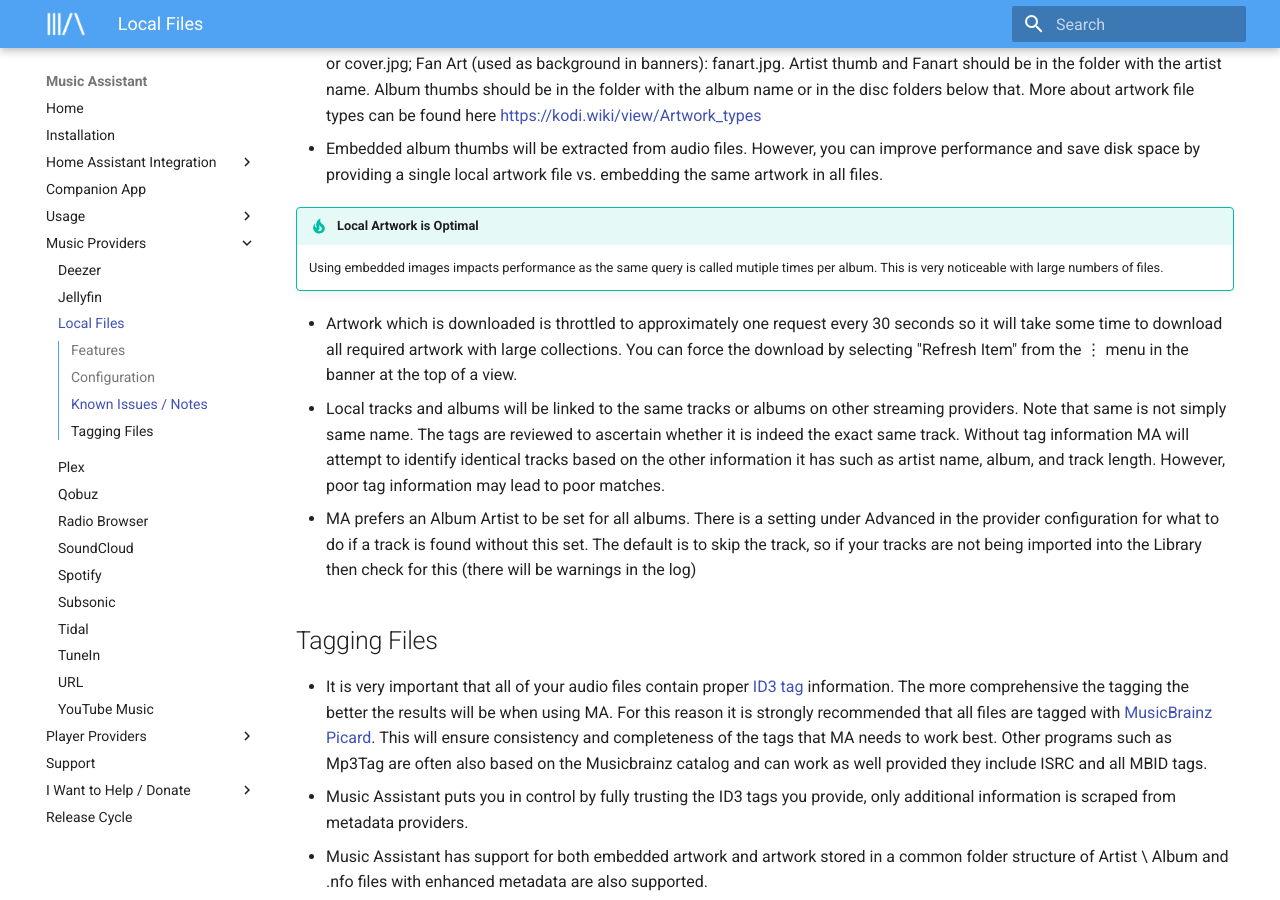
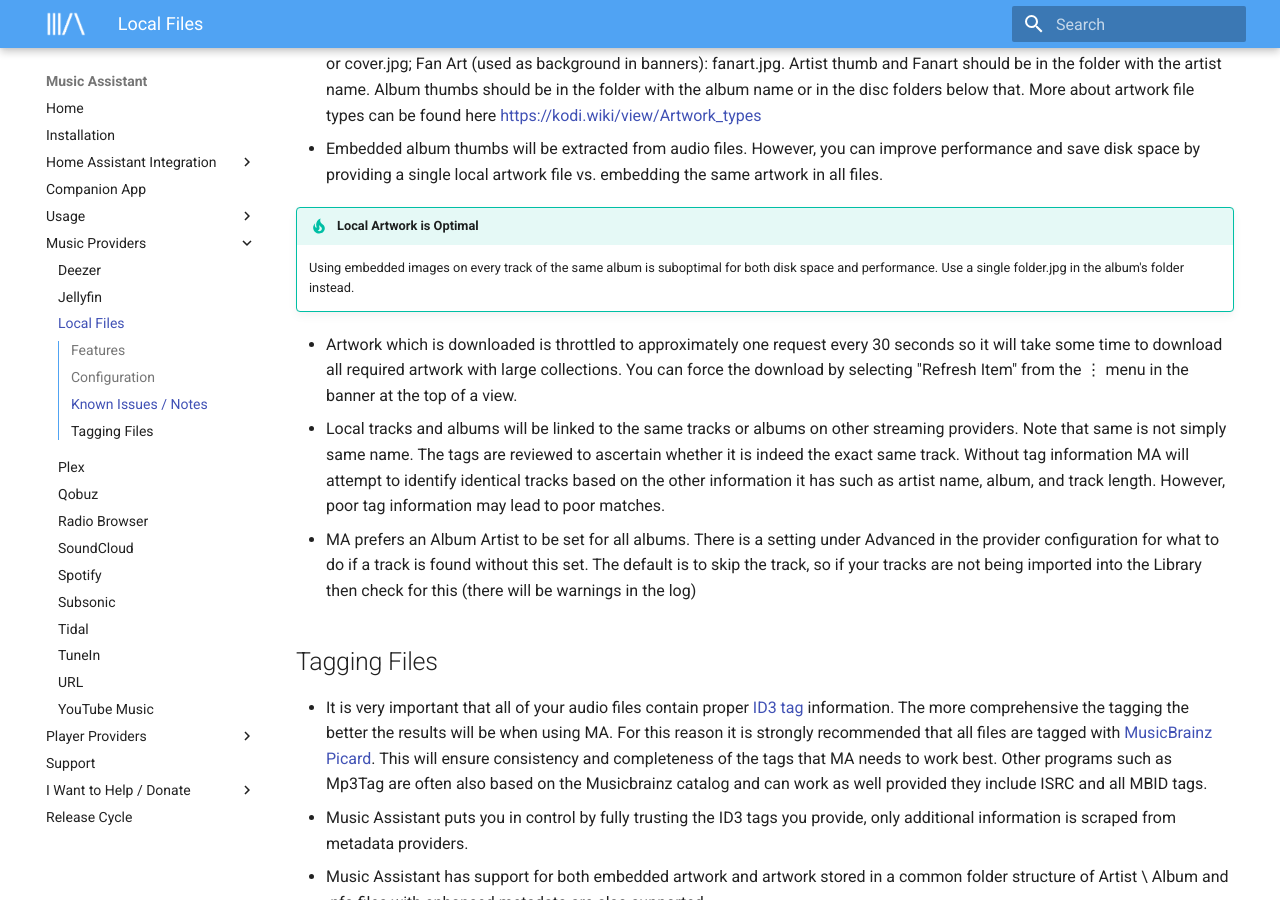
Before and after one commit to pwbriggs/music-assistant.github.io, an MkDocs documentation site: the page built from docs/music-providers/filesystem.md, in a window 1280 px wide and 900 px high, scrolled down 1374 px. Built offline with MkDocs 1.6.1 and Material for MkDocs 9.7.7, drawn with Linux system fonts in a browser that asks for light colours.

Commit message:
Updated text
Co-authored-by: Marcel van der Veldt <m.vanderveldt@outlook.com>

```diff
--- a/docs/music-providers/filesystem.md
+++ b/docs/music-providers/filesystem.md
@@ -36,7 +36,7 @@
 
 
 !!! tip "Local Artwork is Optimal"
-    Using embedded images impacts performance as the same query is called mutiple times per album. This is very noticeable with large numbers of files.
+    Using embedded images on every track of the same album is suboptimal for both disk space and performance. Use a single folder.jpg in the album's folder instead.
 
 - Artwork which is downloaded is throttled to approximately one request every 30 seconds so it will take some time to download all required artwork with large collections. You can force the download by selecting "Refresh Item" from the ⋮ menu in the banner at the top of a view.
 - Local tracks and albums will be linked to the same tracks or albums on other streaming providers. Note that same is not simply same name. The tags are reviewed to ascertain whether it is indeed the exact same track. Without tag information MA will attempt to identify identical tracks based on the other information it has such as artist name, album, and track length. However, poor tag information may lead to poor matches.
```
